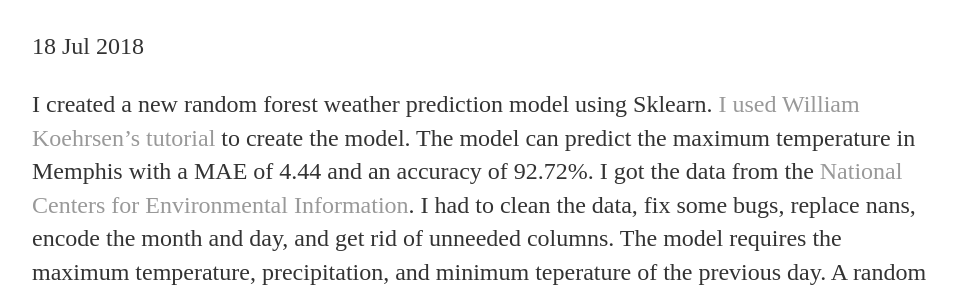
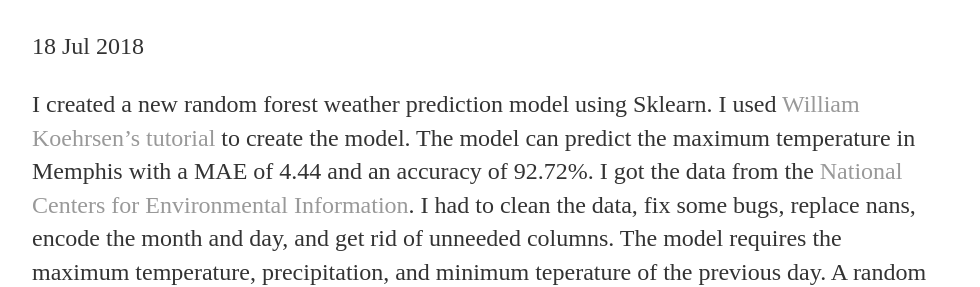
Before and after one commit to RaviW1/ravi_wije_old_site, a Jekyll site: the page built from _posts/2018-07-18-Random-Forest.md, in a window 1280 px wide. Shown: the part 222-509 px from the top of the page, without its empty margins (160-1140 px from the left). Built offline with Jekyll 4.4.1, drawn with Linux system fonts in a browser that asks for light colours.

```diff
--- a/_posts/2018-07-18-Random-Forest.md
+++ b/_posts/2018-07-18-Random-Forest.md
@@ -5,7 +5,7 @@ date: 2018-07-18
 ---
 
 I created a new random forest weather prediction model using Sklearn.
-[I used William Koehrsen's tutorial](https://towardsdatascience.com/random-forest-in-python-24d0893d51c0) to create the model.
+I used [William Koehrsen's tutorial](https://towardsdatascience.com/random-forest-in-python-24d0893d51c0) to create the model.
 The model can predict the maximum temperature in Memphis with a MAE of 4.44 and an accuracy of 92.72%.
 I got the data from  the [National Centers for Environmental Information](www.ncdc.noaa.gov). I had to clean the data, fix some bugs, replace nans, encode the month and day, and get rid of unneeded columns.
 The model requires the maximum temperature, precipitation, and minimum teperature of the previous day.
```
